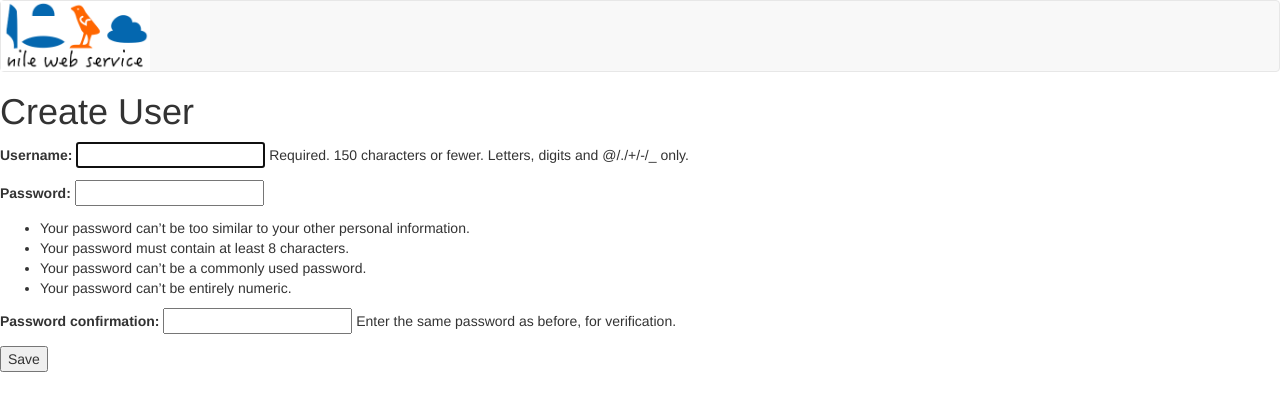
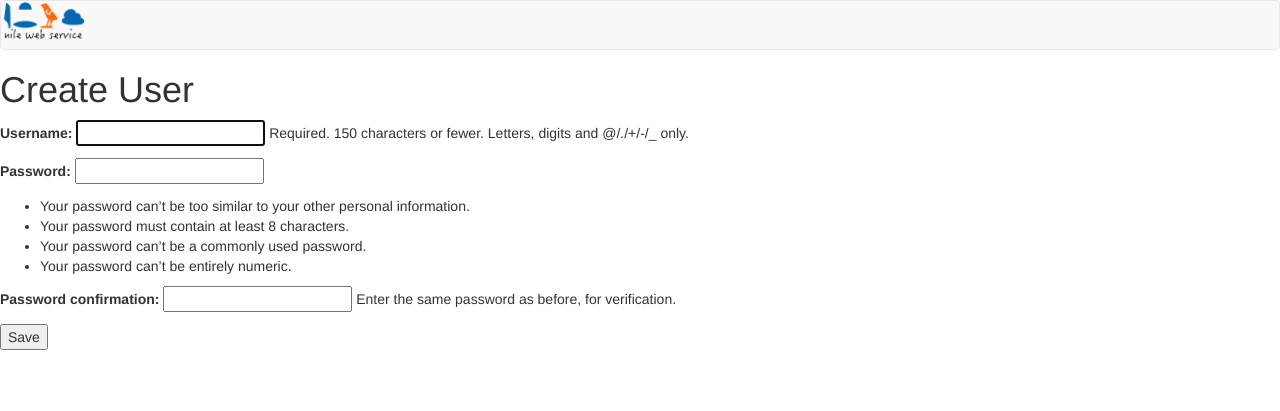
Before and after one commit to tkms1122/nile_web_service, a Django app: a page that uses templates/base.html in a window 1280 px wide. Shown: the top 411 px of the page. Run offline with Django 3.2, Linux system fonts and the light colour scheme; some libraries are stand-ins or nearby versions.

```diff
--- a/ec2/static/ec2/css/style.css
+++ b/ec2/static/ec2/css/style.css
@@ -1,6 +1,6 @@
 .navbar-brand {
     background: url("../../img/logo.png") no-repeat left center;
     background-size: contain;
-    height: 70px;
-    width:150px;
+    height: 40px;
+    width:86px;
 }
```
Also changed, not shown: ec2/templates/ec2/base.html (+21 -9 lines), ec2/static/img/logo.png.
